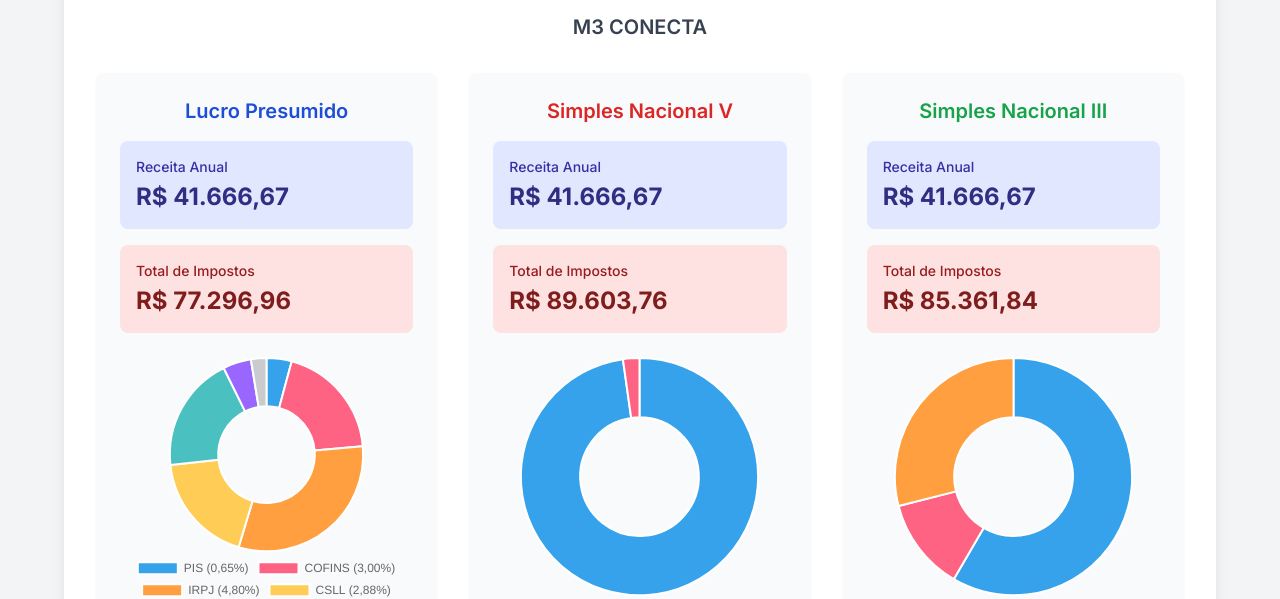
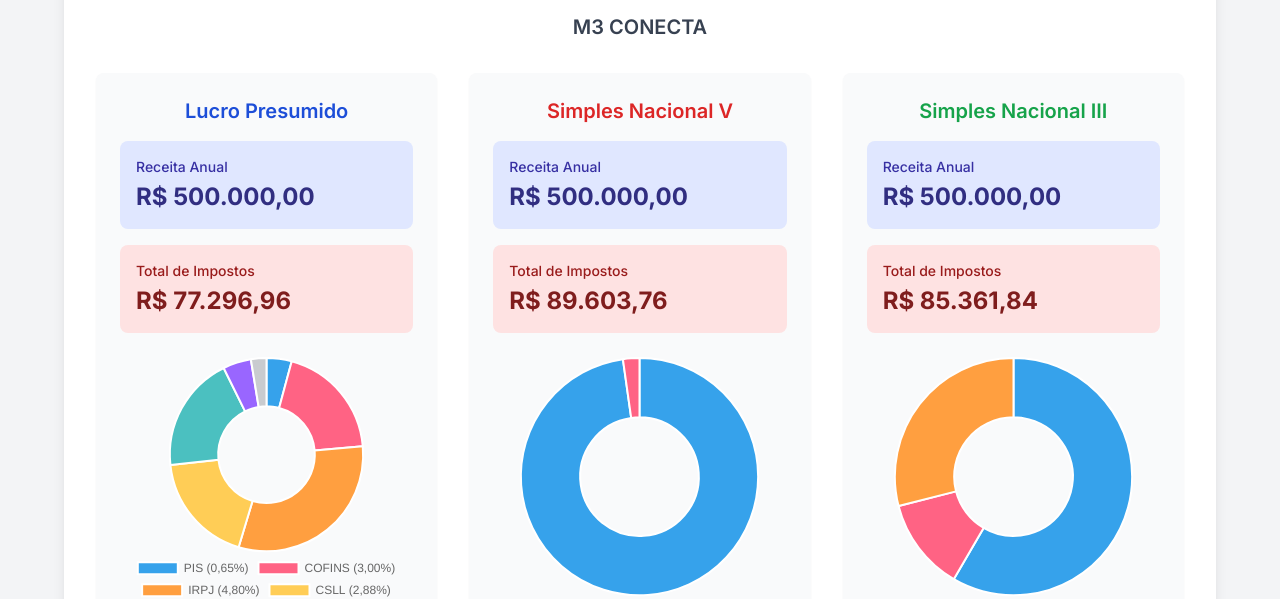
Before and after one commit to eduardahellena23/M3, a plain HTML site: page index.html in a window 1280 px wide. Shown: the part 215-814 px from the top of the page. Drawn offline with nearby package versions, Linux system fonts and the light colour scheme.

Commit message:
Update index.html

```diff
--- a/index.html
+++ b/index.html
@@ -52,7 +52,7 @@
             <div class="flex flex-col gap-4 w-full">
                 <div class="bg-indigo-100 p-4 rounded-lg">
                     <p class="text-sm font-medium text-indigo-800">Receita Anual</p>
-                    <p class="text-2xl font-bold text-indigo-900 mt-1">R$ 41.666,67</p>
+                    <p class="text-2xl font-bold text-indigo-900 mt-1">R$ 500.000,00</p>
                 </div>
                 <div class="bg-red-100 p-4 rounded-lg">
                     <p class="text-sm font-medium text-red-800">Total de Impostos</p>
@@ -77,7 +77,7 @@
             <div class="flex flex-col gap-4 w-full">
                 <div class="bg-indigo-100 p-4 rounded-lg">
                     <p class="text-sm font-medium text-indigo-800">Receita Anual</p>
-                    <p class="text-2xl font-bold text-indigo-900 mt-1">R$ 41.666,67</p>
+                    <p class="text-2xl font-bold text-indigo-900 mt-1">R$ 500.000,00</p>
                 </div>
                 <div class="bg-red-100 p-4 rounded-lg">
                     <p class="text-sm font-medium text-red-800">Total de Impostos</p>
@@ -102,7 +102,7 @@
             <div class="flex flex-col gap-4 w-full">
                 <div class="bg-indigo-100 p-4 rounded-lg">
                     <p class="text-sm font-medium text-indigo-800">Receita Anual</p>
-                    <p class="text-2xl font-bold text-indigo-900 mt-1">R$ 41.666,67</p>
+                    <p class="text-2xl font-bold text-indigo-900 mt-1">R$ 500.000,00</p>
                 </div>
                 <div class="bg-red-100 p-4 rounded-lg">
                     <p class="text-sm font-medium text-red-800">Total de Impostos</p>
```
